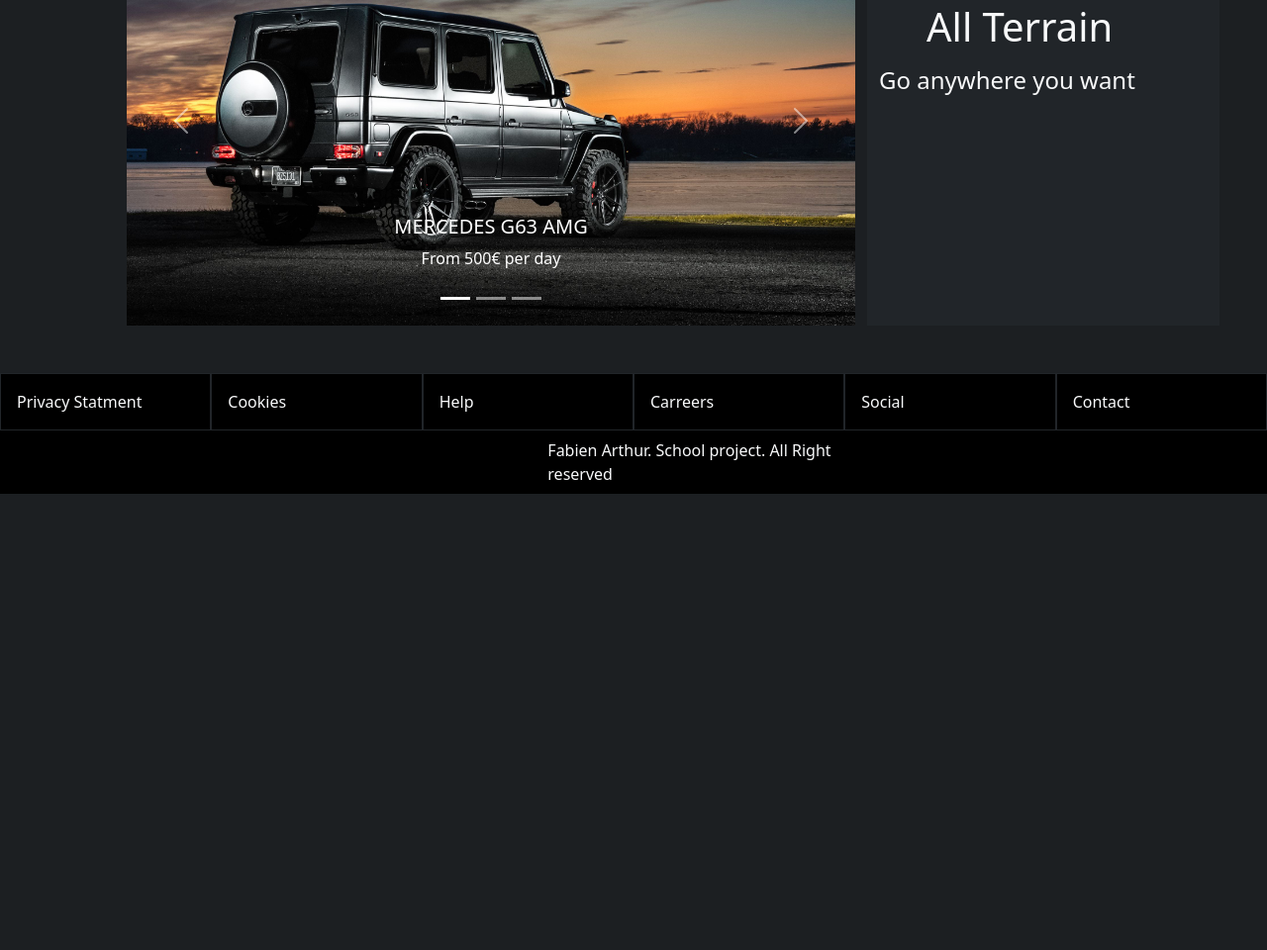
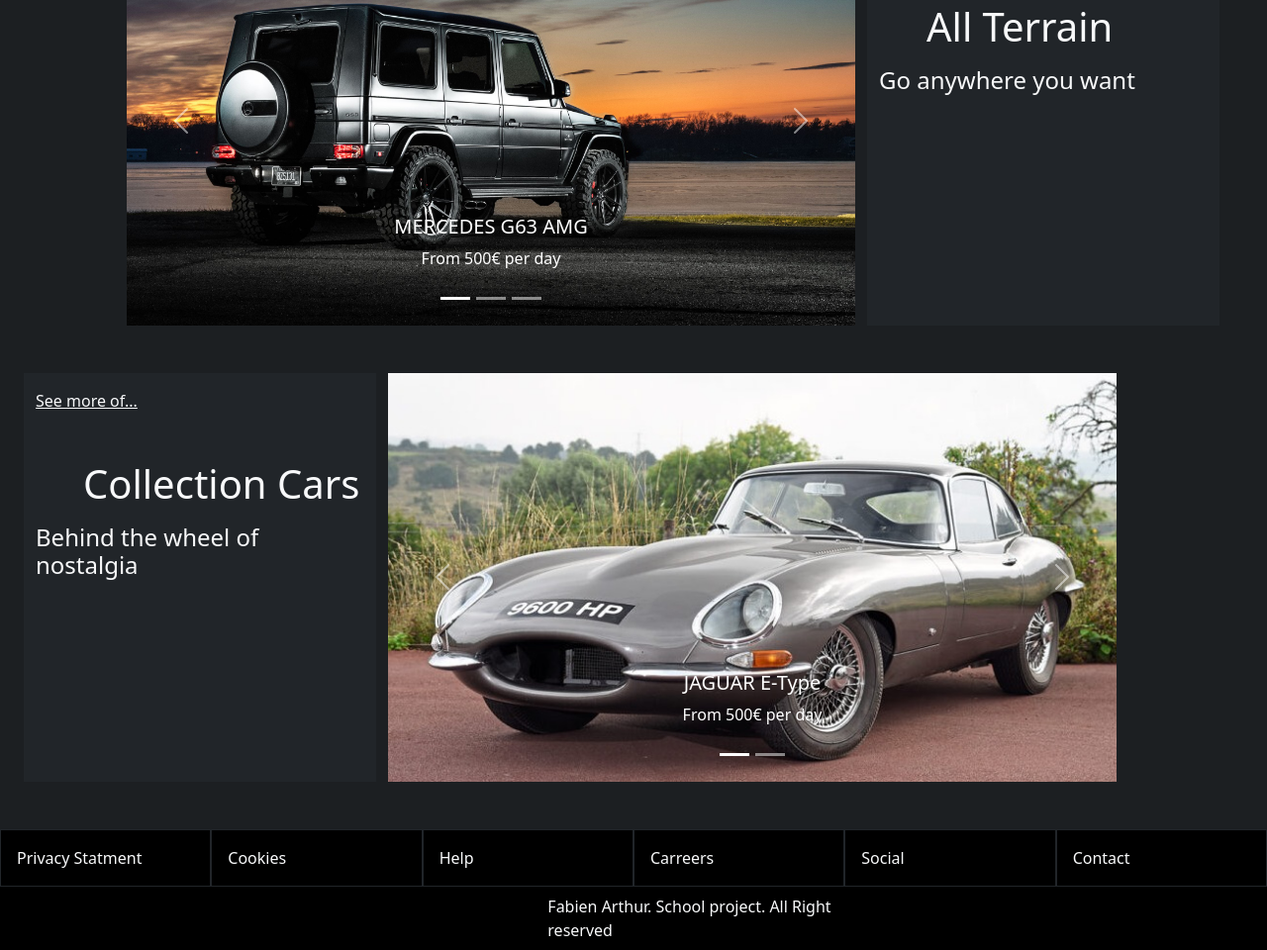
Before and after one commit to FabienArthurYnov/RentACar, a plain HTML site: page index.html in a window 1280 px wide. Shown: the part 797-1757 px from the top of the page at 99% size. Before the commit the page ends 1296 px from the top, so only its background shows below. Drawn offline with nearby package versions, Linux system fonts and the light colour scheme.

Commit message:
added collection cars

```diff
--- a/index.html
+++ b/index.html
@@ -191,6 +191,51 @@
                 </div>
             </div>
         </div>
+
+
+        <div class="container mt-5 ms-4 mb-5">
+          <div class="row">
+            <div class="col-4 row">
+                <div class="container-fluid bg-dark text-light">
+                  <div class="col-16 mt-3 s-hide"><a href="#" class="text-light">See more of...</a></div>
+                  <div class="col-16 mt-md-5 ms-md-5 m-0"><h1>Collection Cars</h1></div>
+                  <div class="col-16 mt-3 s-hide"><h4>Behind the wheel of nostalgia </h4></div>
+                </div>
+            </div>
+              <div class="col-8">
+                  <div id="carouselCollection" class="carousel slide">
+                      <div class="carousel-indicators">
+                        <button type="button" data-bs-target="#carouselCollection" data-bs-slide-to="0" class="active" aria-current="true" aria-label="Slide 1"></button>
+                        <button type="button" data-bs-target="#carouselCollection" data-bs-slide-to="1" aria-label="Slide 2"></button>
+                      </div>
+                      <div class="carousel-inner">
+                        <div class="carousel-item active">
+                          <img src="./static/images/E-type1_amd-768x480.jpg" class="d-block w-100" alt="...">
+                          <div class="carousel-caption d-none d-md-block">
+                            <h5>JAGUAR E-Type</h5>
+                            <p>From 500€ per day</p>
+                          </div>
+                        </div>
+                        <div class="carousel-item">
+                          <img src="./static/images/f40.jpg" class="d-block w-100" alt="...">
+                          <div class="carousel-caption d-none d-md-block">
+                            <h5>FERRARI F40</h5>
+                            <p>From 900€ per day</p>
+                          </div>
+                        </div>
+                      </div>
+                      <button class="carousel-control-prev" type="button" data-bs-target="#carouselCollection" data-bs-slide="prev">
+                        <span class="carousel-control-prev-icon" aria-hidden="true"></span>
+                        <span class="visually-hidden">Previous</span>
+                      </button>
+                      <button class="carousel-control-next" type="button" data-bs-target="#carouselCollection" data-bs-slide="next">
+                        <span class="carousel-control-next-icon" aria-hidden="true"></span>
+                        <span class="visually-hidden">Next</span>
+                      </button>
+                    </div>
+              </div>
+          </div>
+      </div>
     </main>
     <footer>
       <div class="container-fluid bg-black text-light ">
```
Also changed, not shown: static/images/E-type1_amd-768x480.jpg (added), static/images/f40.jpg (added).
